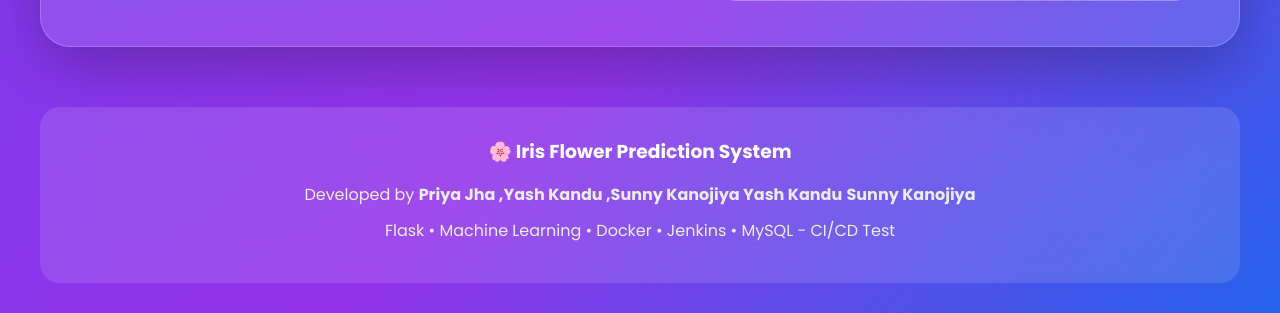
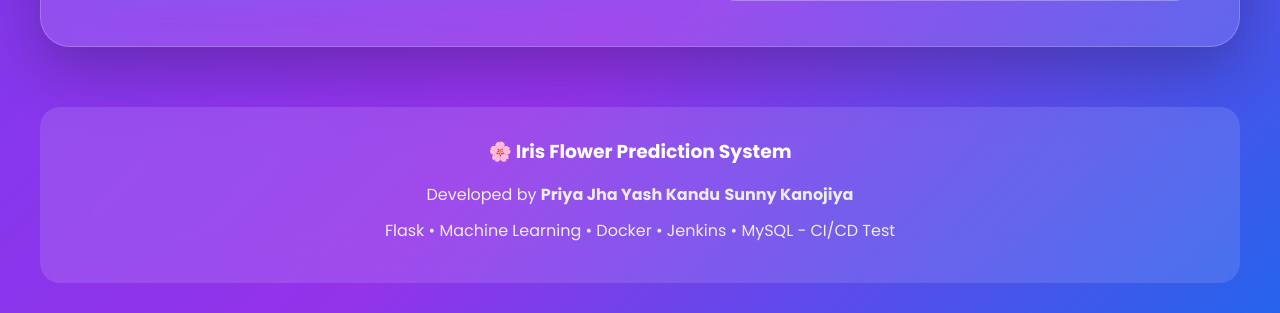
Before and after one commit to priya19062006/PS-Project, a Flask app: page / in a window 1280 px wide. Shown: the part 1236-1549 px from the top of the page. Run offline with Flask 3, Linux system fonts and the light colour scheme; data that the repository does not hold is empty; parts of the project's set-up code (start-up, migrations or seed data) failed here and were passed over.

Commit message:
auto change

```diff
--- a/templates/index.html
+++ b/templates/index.html
@@ -330,7 +330,7 @@ Deployment
 
 <p>
 
-Developed by <b>Priya Jha ,Yash Kandu ,Sunny Kanojiya </b>
+Developed by <b>Priya Jha  </b>
             <b>Yash Kandu</b>
             <b>Sunny Kanojiya</b>
 
```
